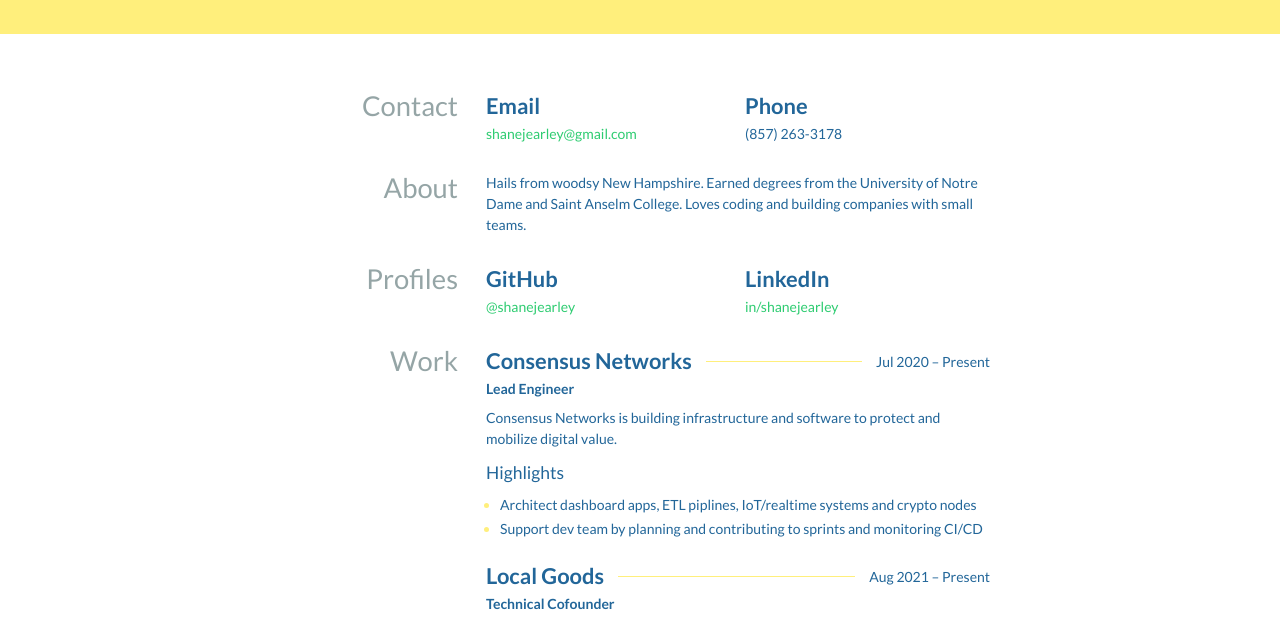
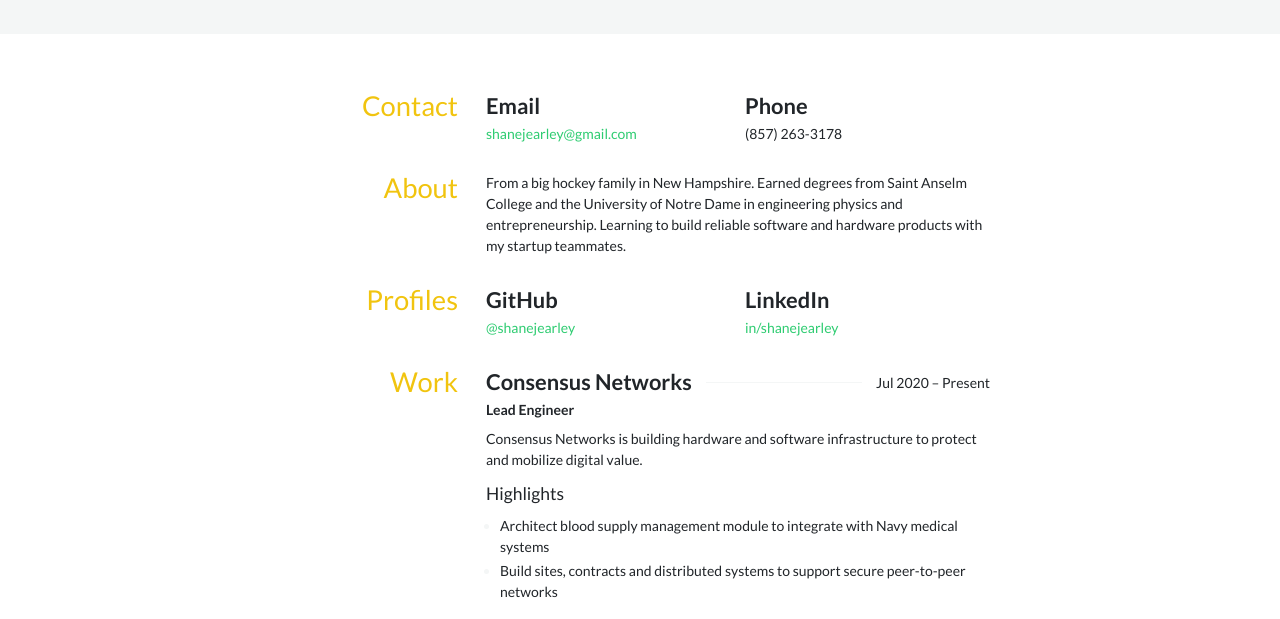
Before and after one commit to shanejearley/shanejearley.github.io, a website: page index.html in a window 1280 px wide. Shown: the part 170-789 px from the top of the page. Drawn offline with Linux system fonts and the light colour scheme.

Commit message:
Update index.html

```diff
--- a/index.html
+++ b/index.html
@@ -3,16 +3,16 @@
   <head>
     <meta charset="utf-8">
     <title>Shane Earley</title>
-    <meta name="description" content="Hails from woodsy New Hampshire. Earned degrees from the University of Notre Dame and Saint Anselm College. Loves coding and building companies with small teams.">
+    <meta name="description" content="From a big hockey family in New Hampshire. Earned degrees from Saint Anselm College and the University of Notre Dame in engineering physics and entrepreneurship. Learning to build reliable software and hardware products with my startup teammates.">
     <meta name="viewport" content="width=device-width, initial-scale=1">
     <link rel="stylesheet" href="https://fonts.googleapis.com/css?family=Lato:400,700&display=swap">
     <style>:root {
   /* Colors */
-  --primaryColor: #226699;
-  --secondaryColor: #54ACEE;
-  --accentColor: #95a5a6;
+  --primaryColor: #212529;
+  --secondaryColor: #95a5a6;
+  --accentColor: #f1c40f;
   --linkColor: #2ecc71;
-  --mutedColor: #FFEF7C;
+  --mutedColor: #f4f6f6;
 
   /* Typography */
   --ratio: 1.25;
@@ -241,7 +241,7 @@
         <section id="about">
           <h3>About</h3>
           <article>
-            <p>Hails from woodsy New Hampshire. Earned degrees from the University of Notre Dame and Saint Anselm College. Loves coding and building companies with small teams.</p>
+            <p>From a big hockey family in New Hampshire. Earned degrees from Saint Anselm College and the University of Notre Dame in engineering physics and entrepreneurship. Learning to build reliable software and hardware products with my startup teammates.</p>
           </article>
         </section>
         <section id="profiles">
@@ -274,11 +274,11 @@
                     <strong>Lead Engineer</strong>
                 </div>
               </header>
-                <p>Consensus Networks is building infrastructure and software to protect and mobilize digital value.</p>
+                <p>Consensus Networks is building hardware and software infrastructure to protect and mobilize digital value.</p>
                 <h5>Highlights</h5>
                 <ul>
-                    <li>Architect dashboard apps, ETL piplines, IoT/realtime systems and crypto nodes</li>
-                    <li>Support dev team by planning and contributing to sprints and monitoring CI/CD</li>
+                    <li>Architect blood supply management module to integrate with Navy medical systems</li>
+                    <li>Build sites, contracts and distributed systems to support secure peer-to-peer networks</li>
                 </ul>
             </article>
             <article>
@@ -445,8 +445,8 @@
                 <h4>Reading</h4>
                 <ul class="tag-list">
                     <li>Classics</li>
+                    <li>Philosophy</li>
                     <li>Psychology</li>
-                    <li>Tech</li>
                 </ul>
             </div>
             <div>
```
